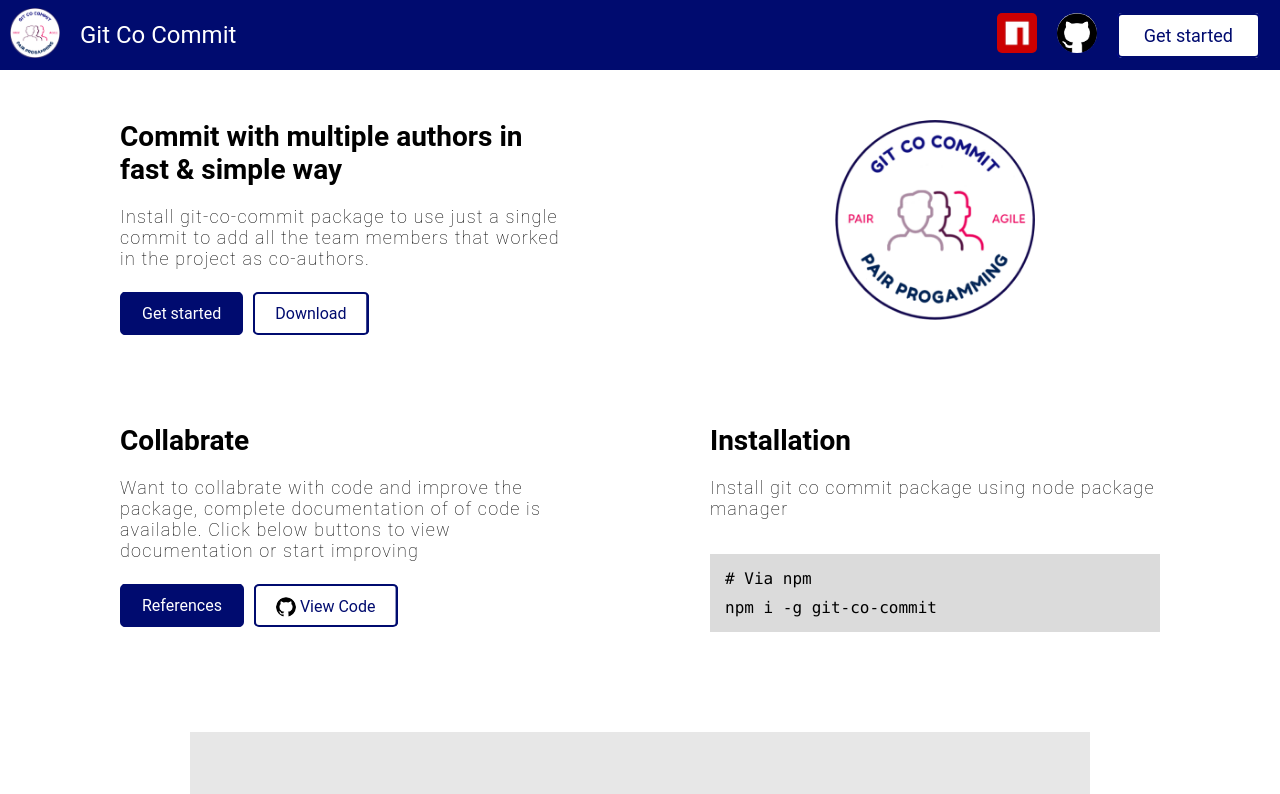
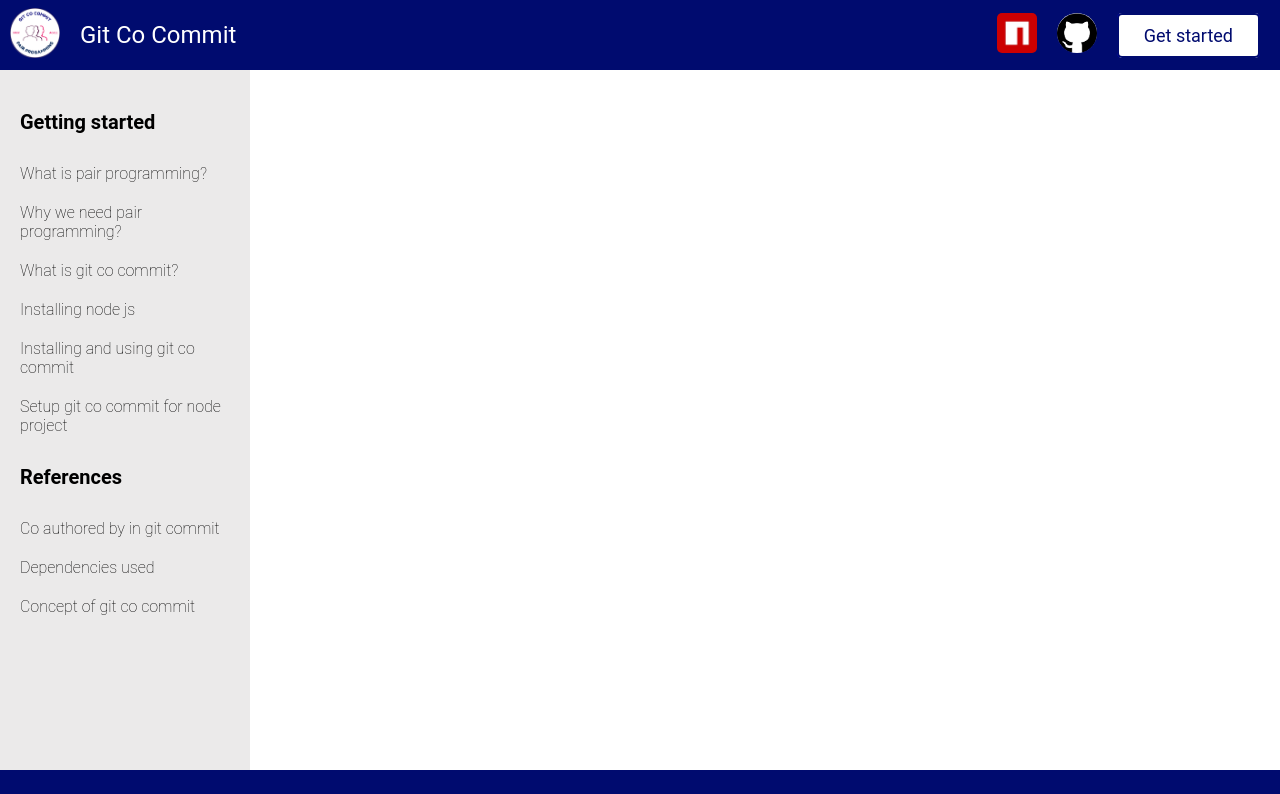
Before and after one commit to git-co-commit/git-co-commit.github.io, a React (Create React App) app: page /get-started in a window 1280 px wide. Shown: the top 794 px of the page. Built offline with nearby package versions, Linux system fonts and the light colour scheme.

Commit message:
Sidebar added

```diff
--- a/src/App.js
+++ b/src/App.js
@@ -3,13 +3,16 @@ import { BrowserRouter as Router, Route, Switch } from 'react-router-dom';
 
 import Navbar from './Layout/Navbar/Navbar';
 import Footer from './Layout/Footer/Footer';
+
 import Home from './pages/Home/Home';
+import GetStarted from './pages/GetStarted/GetStarted';
 
 const App = () => {
   return (
     <Router>
       <Navbar />
       <Switch>
+        <Route path='/get-started' component={GetStarted} />
         <Route path='/' component={Home} />
       </Switch>
       <Footer />
--- a/src/Layout/Footer/Footer.js
+++ b/src/Layout/Footer/Footer.js
@@ -1,4 +1,5 @@
 import React from 'react';
+import { Link } from 'react-router-dom';
 
 import classes from './Footer.module.css';
 
@@ -17,8 +18,12 @@ const Footer = () => {
                 </div>
                 <ul className={classes.Docs}>
                     <li className={classes.Head}>Docs</li>
-                    <li className={classes.Item}>User Guide</li>
-                    <li className={classes.Item}>References</li>
+                    <li className={classes.Item}>
+                        <Link className={classes.Link} to='/get-started'>User Guide</Link>
+                    </li>
+                    <li className={classes.Item}>
+                        <Link className={classes.Link} to='/get-started'>References</Link>
+                    </li>
                 </ul>
                 <ul className={classes.References}>
                     <li className={classes.Head}>Repositories</li>
--- a/src/Layout/Navbar/Navbar.js
+++ b/src/Layout/Navbar/Navbar.js
@@ -1,4 +1,4 @@
-import React from 'react';
+import React, { useState } from 'react';
 import { Link } from 'react-router-dom';
 
 import classes from './Navbar.module.css';
@@ -7,13 +7,60 @@ import Logo from '../../img/gitcocommit.png';
 import Github from '../../img/github.png';
 import Npm from '../../img/npm.jpg'
 
+import Sidebar from '../Sidebar/Sidebar';
 import SidebarLogo from '../SidebarLogo/SidebarLogo';
 
 const Navbar = () => {
+
+    const [sidebarCss, setSidebarCss] = useState({
+        display: "none",
+        position: "fixed",
+        top: "0",
+        left: "0",
+        height: "100vh",
+        overflowY: "scroll",
+        zIndex: "5",
+        backgroundColor: "#ebeaea"
+    });
+
+    const [modelCss, setModelCss] = useState({
+        display: "none",
+        zIndex: "4",
+        backgroundColor: "rgba(0,0,0,0.5)",
+        position: "fixed",
+        top: "0",
+        left: "0",
+        width: "100%",
+        height: "100vh"
+    });
+
+    const onClickSidebar = () => {
+        setModelCss({
+            ...modelCss,
+            display: "block"
+        });
+        setSidebarCss({
+            ...sidebarCss,
+            display: "block"
+        });
+    }
+
+    const onClickModel = () => {
+        setModelCss({
+            ...modelCss,
+            display: "none"
+        });
+        setSidebarCss({
+            ...sidebarCss,
+            display: "none"
+        });
+    }
+
     return (
+        <>
             <nav className={classes.Navbar}>
                 <ul className={[classes.Nav, classes.NavLeft].join(' ')}>
-                <li className={[classes.NavItem, classes.Sidebar].join(' ')}>
+                    <li className={[classes.NavItem, classes.Sidebar].join(' ')} onClick={onClickSidebar}>
                         <SidebarLogo />
                     </li>
                     <li className={classes.NavItem}>
@@ -37,10 +84,15 @@ const Navbar = () => {
                         </a>
                     </li>
                     <li className={[classes.NavItem, classes.Btn_cta].join(' ')}>
-                    <Link to='/' className={classes.NavLink}>Get started</Link>
+                        <Link to='/get-started' className={classes.NavLink}>Get started</Link>
                     </li>
                 </ul>
             </nav>
+            <div style={modelCss} onClick={onClickModel}></div>
+            <div style={sidebarCss}>
+                <Sidebar />
+            </div>
+        </>
     )
 }
 
--- /dev/null
+++ b/src/Layout/Sidebar/Sidebar.js
@@ -0,0 +1,24 @@
+import React from 'react';
+import { Link } from 'react-router-dom';
+
+import classes from './Sidebar.module.css';
+
+const Sidebar = () => {
+    return (
+        <div className={classes.Sidebar}>
+            <Link to='/get-started' className={classes.Head}>Getting started</Link>
+            <Link to='/get-started' className={classes.Body}>What is pair programming?</Link>
+            <Link to='/get-started' className={classes.Body}>Why we need pair programming?</Link>
+            <Link to='/get-started' className={classes.Body}>What is git co commit?</Link>
+            <Link to='/get-started' className={classes.Body}>Installing node js</Link>
+            <Link to='/get-started' className={classes.Body}>Installing and using git co commit</Link>
+            <Link to='/get-started' className={classes.Body}>Setup git co commit for node project</Link>
+            <Link to='/get-started' className={classes.Head}>References</Link>
+            <Link to='/get-started' className={classes.Body}>Co authored by in git commit</Link>
+            <Link to='/get-started' className={classes.Body}>Dependencies used</Link>
+            <Link to='/get-started' className={classes.Body}>Concept of git co commit</Link>
+        </div>
+    )
+}
+
+export default Sidebar;
--- /dev/null
+++ b/src/Layout/Sidebar/Sidebar.module.css
@@ -0,0 +1,27 @@
+.Sidebar {
+	width: 250px;
+	background-color: #ebeaea;
+	padding: 20px 10px;
+	height: 100%;
+}
+
+.Head,
+.Body {
+	text-decoration: none;
+	display: block;
+	color: black;
+	font-size: 16px;
+	padding: 10px;
+	font-weight: lighter;
+}
+
+.Head {
+	font-size: 20px;
+	padding: 20px 10px;
+	font-weight: bold;
+}
+
+.Body:hover {
+	color: #009790;
+	text-decoration: underline;
+}
--- /dev/null
+++ b/src/pages/GetStarted/GetStarted.js
@@ -0,0 +1,18 @@
+import React from 'react';
+
+import classes from './GetStarted.module.css'
+
+import Sidebar from '../../Layout/Sidebar/Sidebar';
+
+const GetStarted = () => {
+    return (
+        <div className={classes.Docs}>
+            <div className={classes.Sidebar}>
+                <Sidebar />
+            </div>
+            <div className={classes.Content}></div>
+        </div>
+    )
+}
+
+export default GetStarted;
--- /dev/null
+++ b/src/pages/GetStarted/GetStarted.module.css
@@ -0,0 +1,14 @@
+.Docs {
+	display: flex;
+}
+
+.Content {
+	width: 100%;
+	height: 700px;
+}
+
+@media (max-width: 800px) {
+	.Sidebar {
+		display: none;
+	}
+}
--- a/src/pages/Home/Body1/Body1.js
+++ b/src/pages/Home/Body1/Body1.js
@@ -11,7 +11,7 @@ const Body1 = () => {
                 <h1 className={classes.Heading}>Commit with multiple authors in fast & simple way</h1>
                 <p className={classes.Para}>Install git-co-commit package to use just a single commit to add all the team members that worked in the project as co-authors.</p>
                 <div className={classes.Btns}>
-                    <Link to='/' className={[classes.Btn, classes.Start].join(' ')}>Get started</Link>
+                    <Link to='/get-started' className={[classes.Btn, classes.Start].join(' ')}>Get started</Link>
                     <Link to='/' className={[classes.Btn, classes.Download].join(' ')}>Download</Link>
                 </div>
             </div>
--- a/src/pages/Home/Body2/Body2.js
+++ b/src/pages/Home/Body2/Body2.js
@@ -17,7 +17,7 @@ const Body2 = () => {
                 <h1 className={classes.Heading}>Collabrate</h1>
                 <p className={classes.Para}>Want to collabrate with code and improve the package, complete documentation of of code is available. Click below buttons to view documentation or start improving</p>
                 <div className={classes.Btns}>
-                    <Link to='/' className={[classes.Btn, classes.Start].join(' ')} >References</Link>
+                    <Link to='/get-started' className={[classes.Btn, classes.Start].join(' ')} >References</Link>
                     <a href="https://github.com/git-co-commit/git-co-commit" target="_blank" rel="noopener noreferrer" className={[classes.Btn, classes.Download].join(' ')} >
                         <img src={Github} alt="Github" className={classes.Github} /> <span className={classes.View}>View Code</span>
                     </a>
--- a/src/pages/Home/Body3/Body3.js
+++ b/src/pages/Home/Body3/Body3.js
@@ -8,7 +8,7 @@ const Body3 = () => {
         <div className={classes.Body}>
             <h1 className={classes.Title}>Install Git Co Commit Today</h1>
             <h2 className={classes.SubTitle}>It's free and open source</h2>
-            <Link className={classes.Button} to='/'>Get started</Link>
+            <Link className={classes.Button} to='/get-started'>Get started</Link>
         </div>
     );
 }
```
Lines whose indentation alone changed are shown as unchanged.
